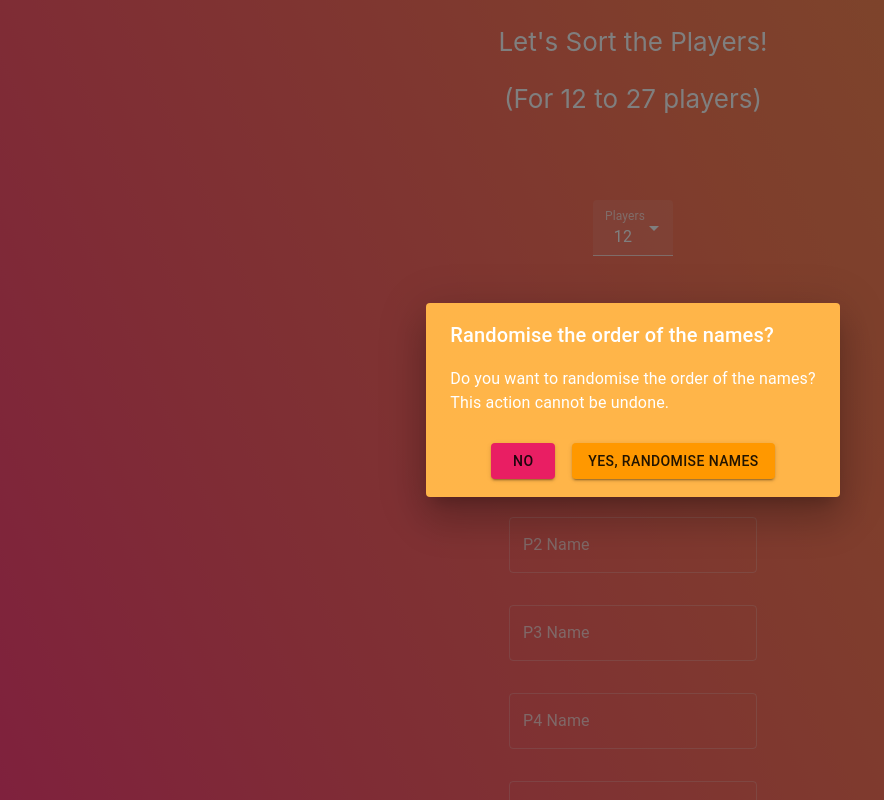
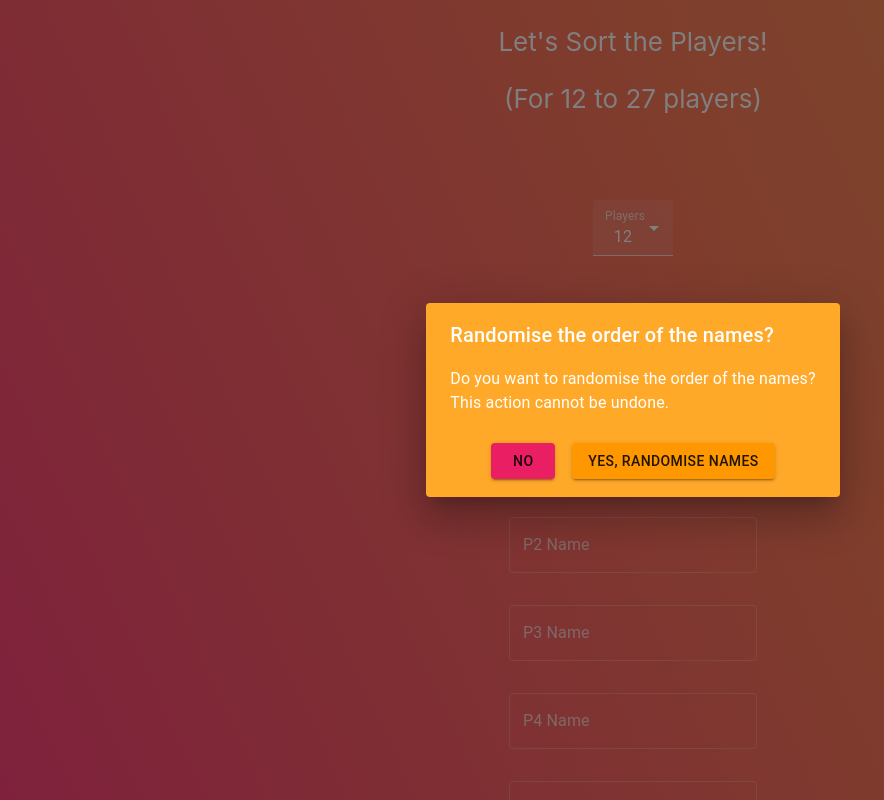
Before and after one commit to asteroidcode/doubles, a React (Create React App) app: page / in a window 1280 px wide. Both pictures are taken after a click on the button "RANDOMISE PLAYER ORDER". Shown: the top 800 px of the page, without its empty margins (7-891 px from the left). Built offline with nearby package versions, Linux system fonts and the light colour scheme.

Commit message:
Change confirm paper color

```diff
--- a/src/Dialogs/ShuffleConfirmDialog.js
+++ b/src/Dialogs/ShuffleConfirmDialog.js
@@ -44,7 +44,7 @@ export const ShuffleConfirmDialog = ({isOpen, close, randomizeOrder}) => {
         aria-describedby="alert-dialog-description"
         PaperProps={{
           style: {
-            backgroundColor: orange[400]
+            backgroundColor: orange[500]
           }
         }}
       >
```
